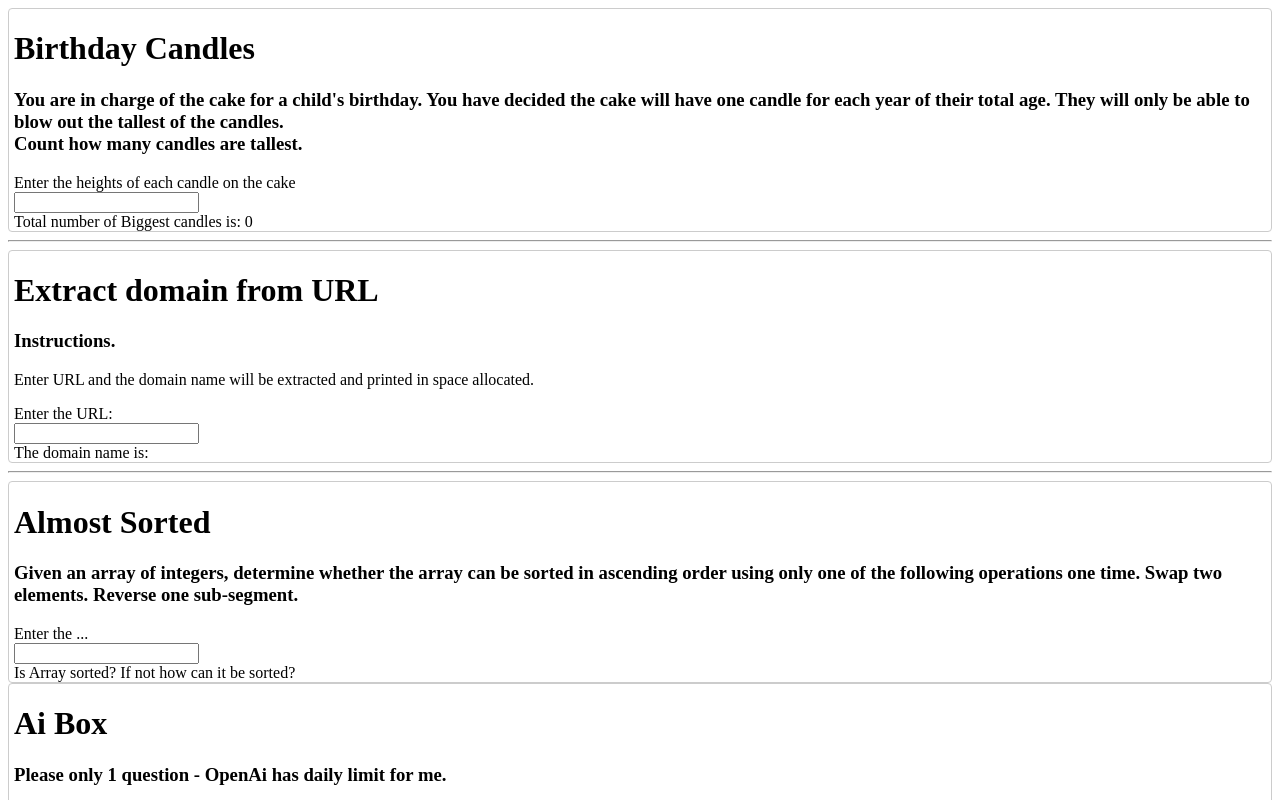
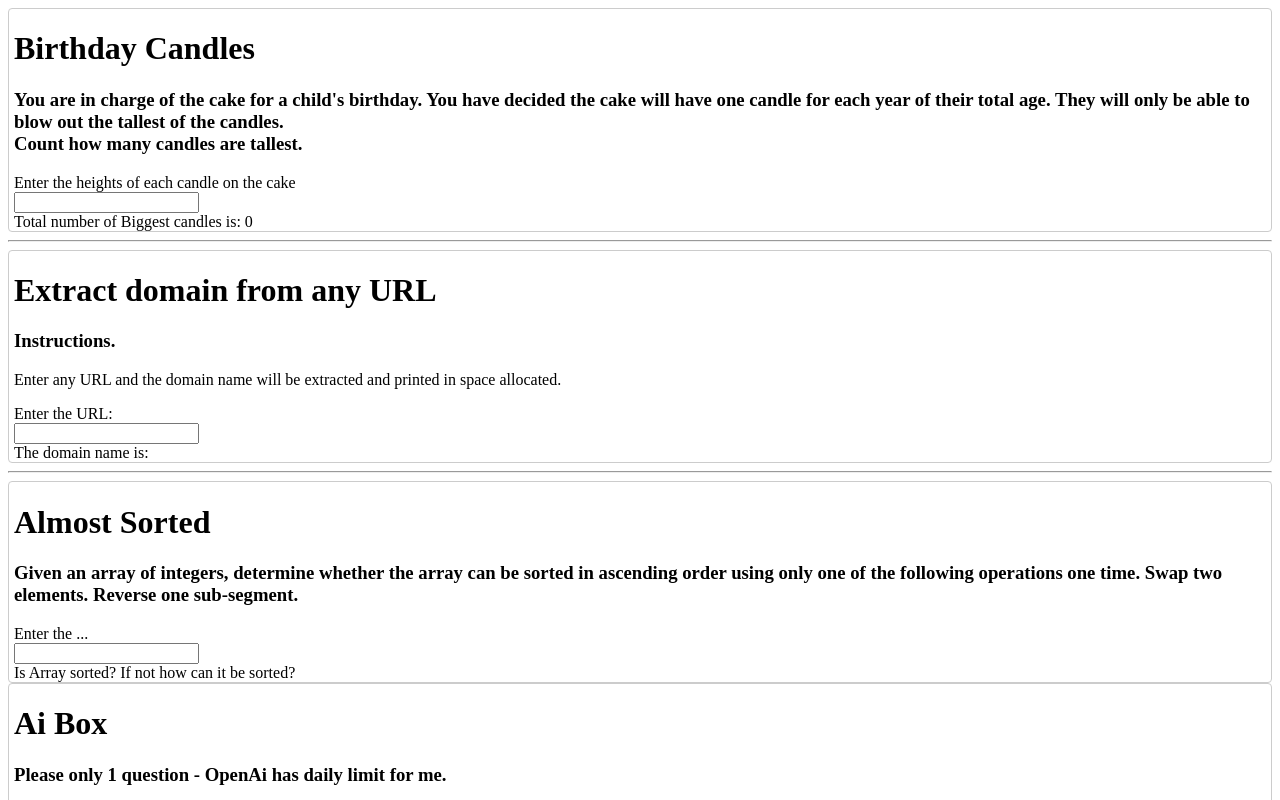
Before and after one commit to pauloconnell/hackerRank, a Nuxt app: page / in a window 1280 px wide. Shown: the top 800 px of the page. Built offline with nearby package versions, Linux system fonts and the light colour scheme.

Commit message:
update: copy

```diff
--- a/components/practiceKata/returnDomain.vue
+++ b/components/practiceKata/returnDomain.vue
@@ -68,10 +68,10 @@ input {
 </style> -->
 
 <template>
-    <h1>Extract domain from URL</h1>
+    <h1>Extract domain from any URL</h1>
 
     <h3>Instructions.</h3>
-    <p> Enter URL and the domain name will be extracted and printed in space allocated.</p>
+    <p> Enter any URL and the domain name will be extracted and printed in space allocated.</p>
     <div class="input-container">
         <div>
             Enter the URL:
```
